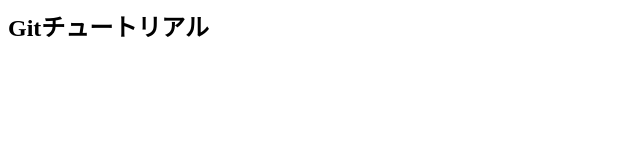
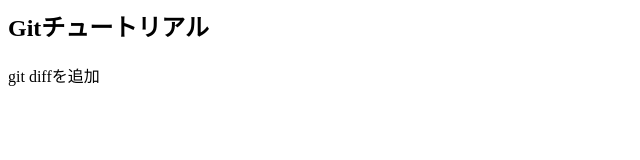
Before and after one commit to yanaka-cafe/git_tutorial, a plain HTML site: page index.html in a window 1280 px wide. Shown: the whole page, without its empty margins (0-640 px from the left). Drawn offline with Linux system fonts and the light colour scheme.

Commit message:
git commit履歴

```diff
--- a/index.html
+++ b/index.html
@@ -1,2 +1,2 @@
 <h2>Gitチュートリアル</h2>
-<p></p>
+<p>git diffを追加</p>
```
